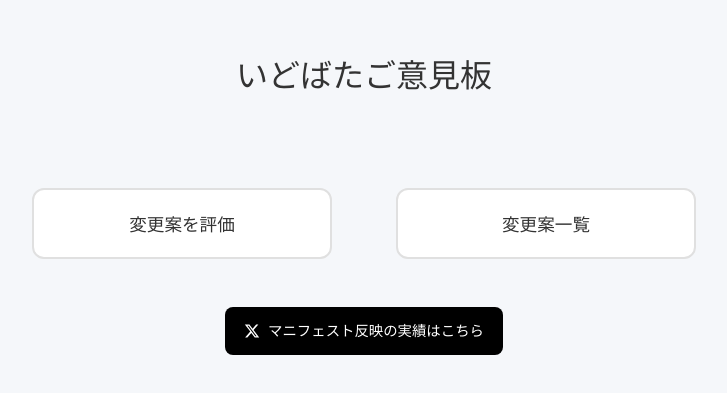
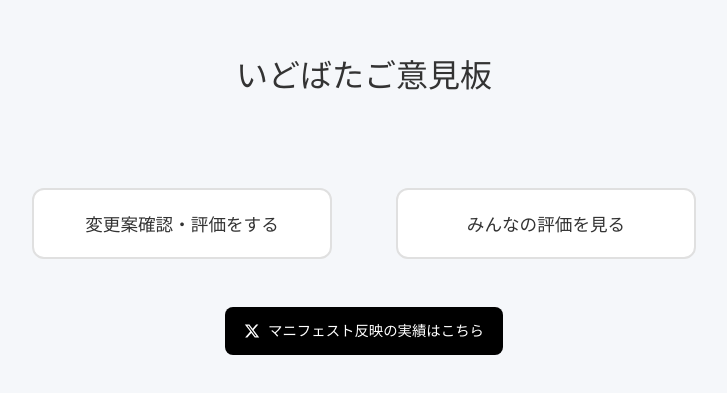
Before and after one commit to hideakikondo/mintgreen, a React (Vite) app: page / in a window 1280 px wide. Shown: the part 269-662 px from the top of the page, without its empty margins (276-1003 px from the left). Built offline with nearby package versions, Linux system fonts and the light colour scheme; no server answers; the database is empty.

Commit message:
fix captions

```diff
--- a/src/app/issue-vote/page.tsx
+++ b/src/app/issue-vote/page.tsx
@@ -428,7 +428,7 @@ export default function IssueVotePageComponent() {
                         textAlign: "center",
                     }}
                 >
-                    変更案評価
+                    変更案確認・評価
                 </h1>
 
                 <div style={{ textAlign: "center", marginBottom: "2rem" }}>
--- a/src/app/view.tsx
+++ b/src/app/view.tsx
@@ -331,7 +331,7 @@ function View() {
                         );
                     }}
                 >
-                    変更案を評価
+                    変更案確認・評価をする
                 </button>
 
                 <button
@@ -350,7 +350,7 @@ function View() {
                         );
                     }}
                 >
-                    変更案一覧
+                    みんなの評価を見る
                 </button>
             </div>
 
```
Also changed, not shown: 2 other files (tests, documents, lock files or other folders).
